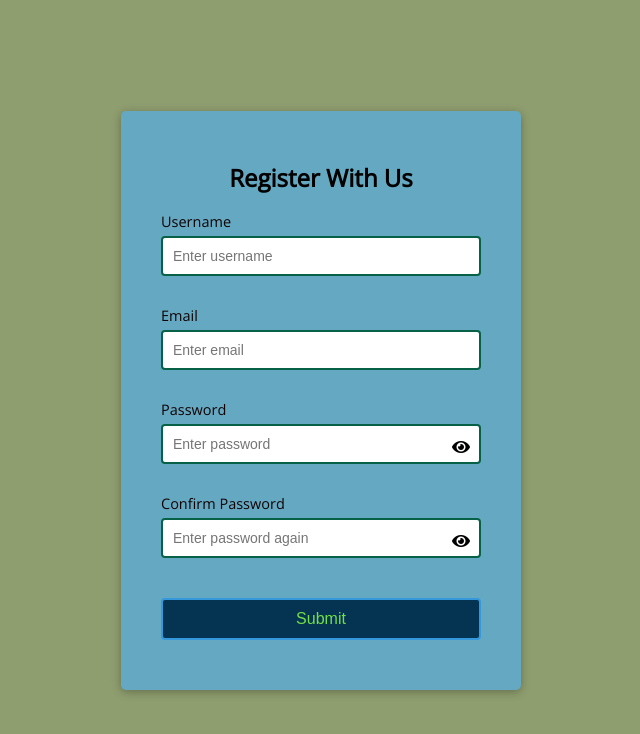
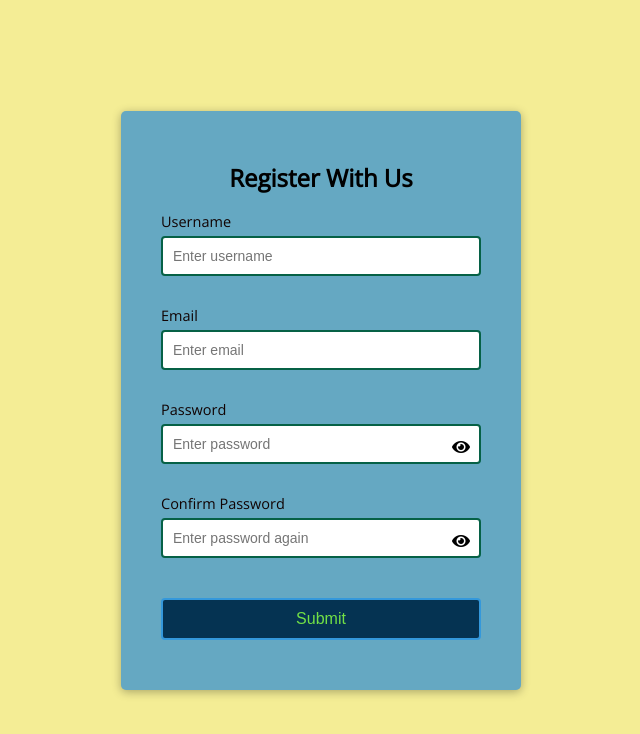
Before and after one commit to nathan-nigussie/Form-Validation-Mini-Project-, a plain HTML site: page index.html in a window 1280 px wide. Shown: the whole page, without its empty margins (319-959 px from the left). Drawn offline with nearby package versions, Linux system fonts and the light colour scheme.

Commit message:
Update style.css

```diff
--- a/style.css
+++ b/style.css
@@ -4,7 +4,7 @@
 }
 
 body {
-  background-color:#8f9e6f;
+    background-color: #ebdf3a89;
     font-family: 'Open Sans', sans-serif;
     display: flex;
     align-items: center;
@@ -18,7 +18,7 @@ body {
     border-radius: 5px;
     box-shadow: 0 2px 10px rgba(0, 0, 0, 0.3);
     width: 400px;
-  margin:auto;
+    margin: auto;
 }
 
 h2 {
@@ -70,6 +70,7 @@ h2 {
     margin-top: 20px;
     width: 100%;
 }
+
 .field-icon {
     float: right;
     margin-left: -25px;
```
Lines whose indentation alone changed are shown as unchanged.
